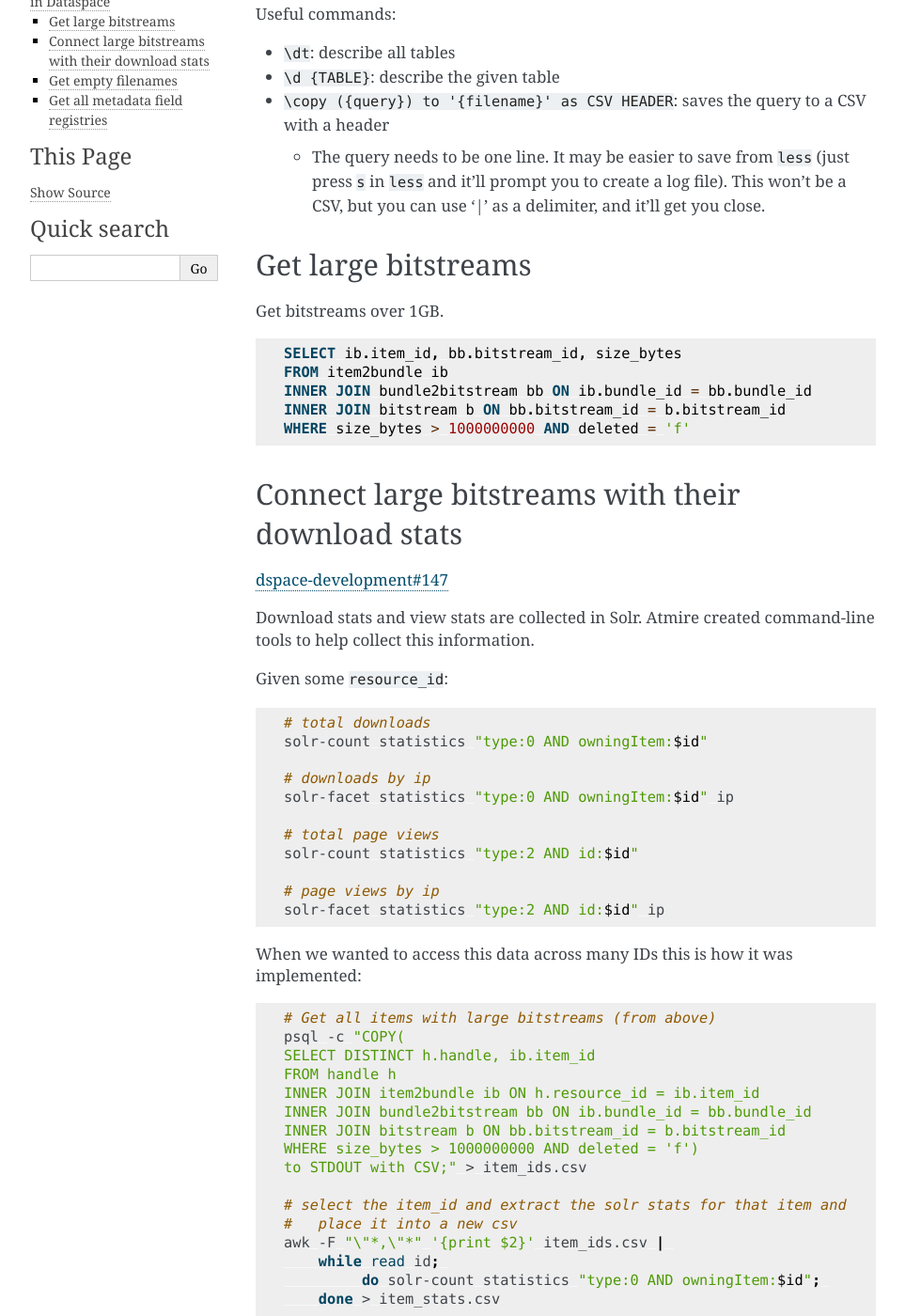
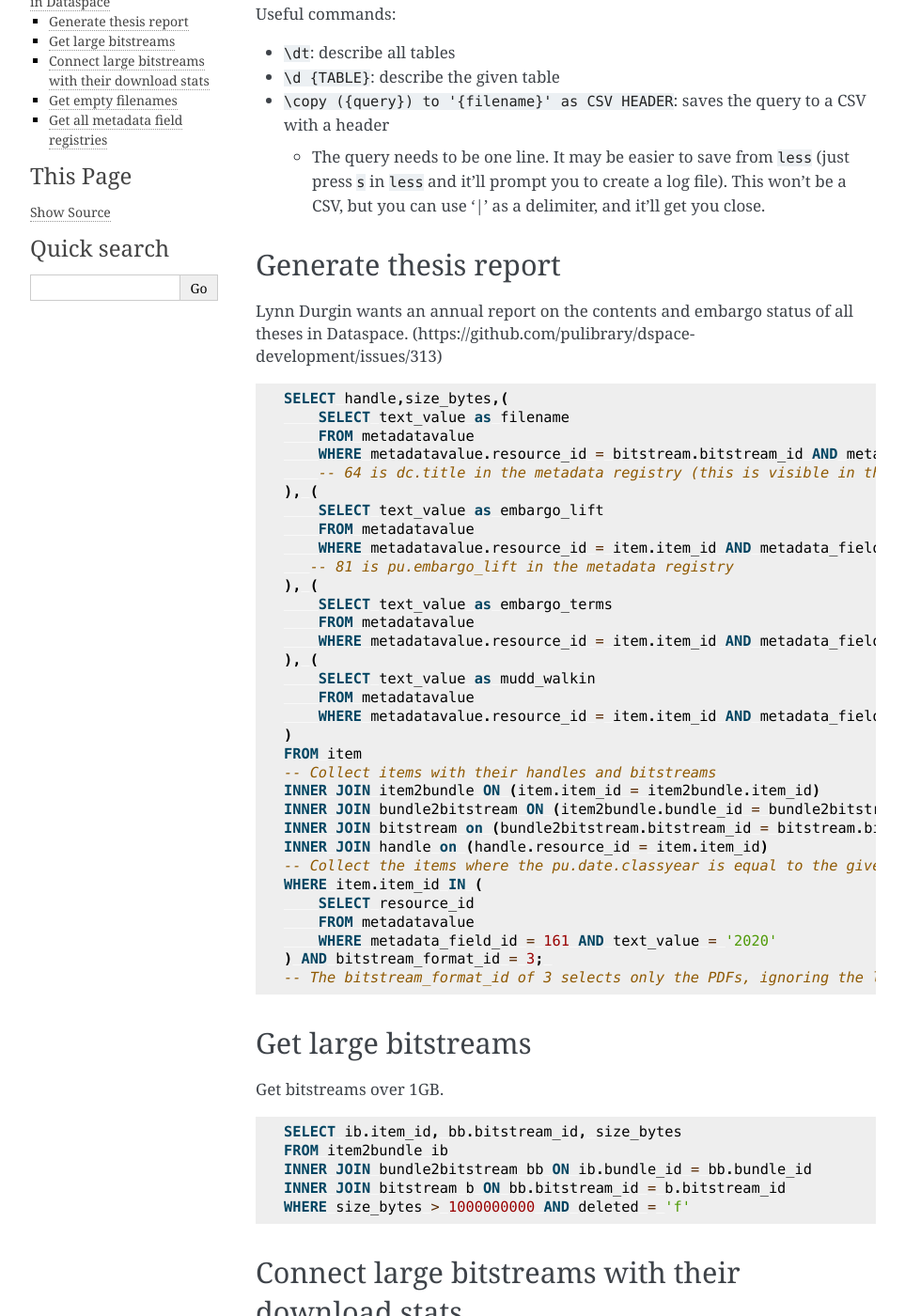
Before and after one commit to pulibrary/dspace-development, a Sphinx documentation site: the page built from docs/sql_queries.md, in a window 1280 px wide and 1400 px high, scrolled down 313 px. Shown: the whole window at 94% size, without its empty margins (148-1111 px from the left). Built offline with Sphinx 7.4.7, drawn with Linux system fonts in a browser that asks for light colours.

Commit message:
Add thesis sql script to documentation

````diff
--- a/docs/sql_queries.md
+++ b/docs/sql_queries.md
@@ -9,6 +9,45 @@ Useful commands:
 * `\d {TABLE}`: describe the given table
 * `\copy ({query}) to '{filename}' as CSV HEADER`: saves the query to a CSV with a header
      * The query needs to be one line. It may be easier to save from `less` (just press `s` in `less` and it'll prompt you to create a log file). This won't be a CSV, but you can use '|' as a delimiter, and it'll get you close.
+
+### Generate thesis report
+
+Lynn Durgin wants an annual report on the contents and embargo status of all theses in Dataspace. (https://github.com/pulibrary/dspace-development/issues/313)
+
+```sql
+SELECT handle,size_bytes,(
+    SELECT text_value as filename
+    FROM metadatavalue
+    WHERE metadatavalue.resource_id = bitstream.bitstream_id AND metadata_field_id = 64
+    -- 64 is dc.title in the metadata registry (this is visible in the dataspace admin view)
+), (
+    SELECT text_value as embargo_lift
+    FROM metadatavalue
+    WHERE metadatavalue.resource_id = item.item_id AND metadata_field_id = 81
+   -- 81 is pu.embargo_lift in the metadata registry
+), (
+    SELECT text_value as embargo_terms
+    FROM metadatavalue
+    WHERE metadatavalue.resource_id = item.item_id AND metadata_field_id = 82
+), (
+    SELECT text_value as mudd_walkin
+    FROM metadatavalue
+    WHERE metadatavalue.resource_id = item.item_id AND metadata_field_id = 362
+)
+FROM item
+-- Collect items with their handles and bitstreams
+INNER JOIN item2bundle ON (item.item_id = item2bundle.item_id)
+INNER JOIN bundle2bitstream ON (item2bundle.bundle_id = bundle2bitstream.bundle_id)
+INNER JOIN bitstream on (bundle2bitstream.bitstream_id = bitstream.bitstream_id)
+INNER JOIN handle on (handle.resource_id = item.item_id)
+-- Collect the items where the pu.date.classyear is equal to the given report year
+WHERE item.item_id IN (
+    SELECT resource_id
+    FROM metadatavalue
+    WHERE metadata_field_id = 161 AND text_value = '2020'
+) AND bitstream_format_id = 3;
+-- The bitstream_format_id of 3 selects only the PDFs, ignoring the license txt files
+```
 
 ### Get large bitstreams
 
````
